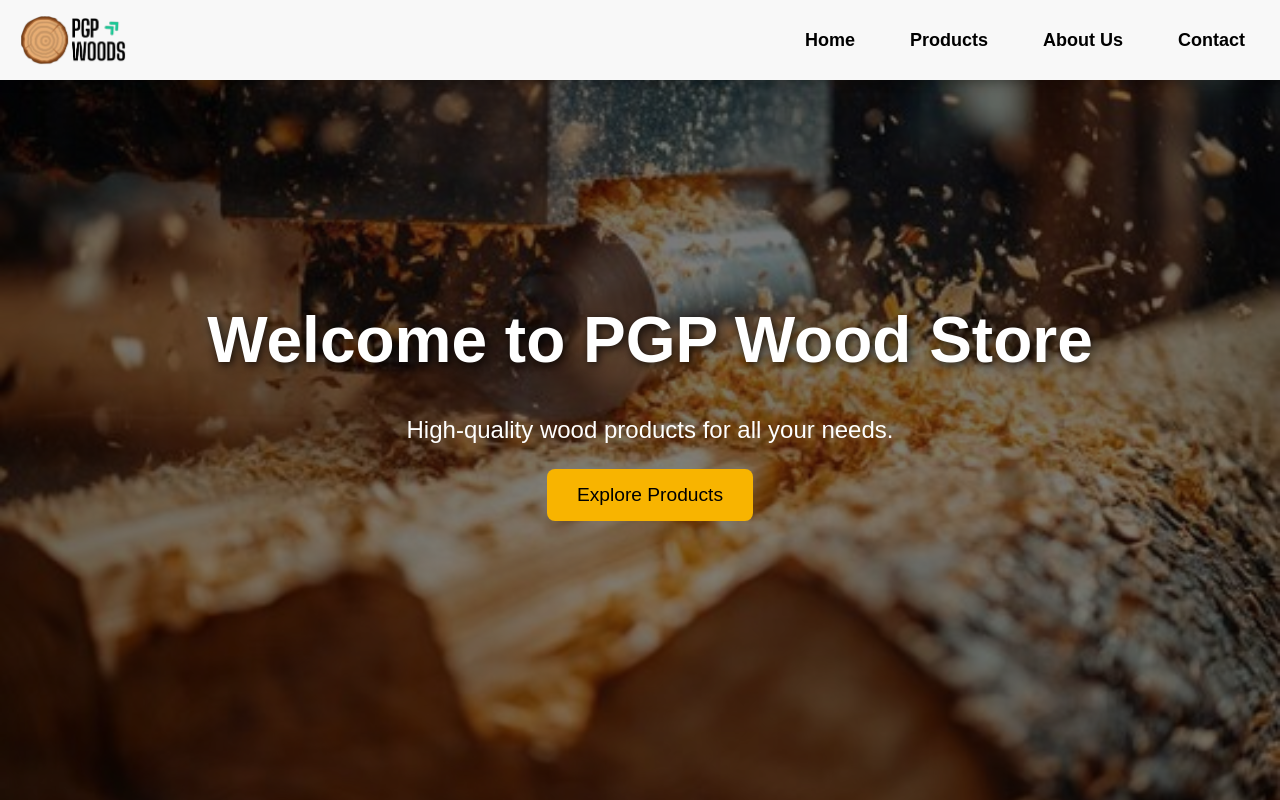
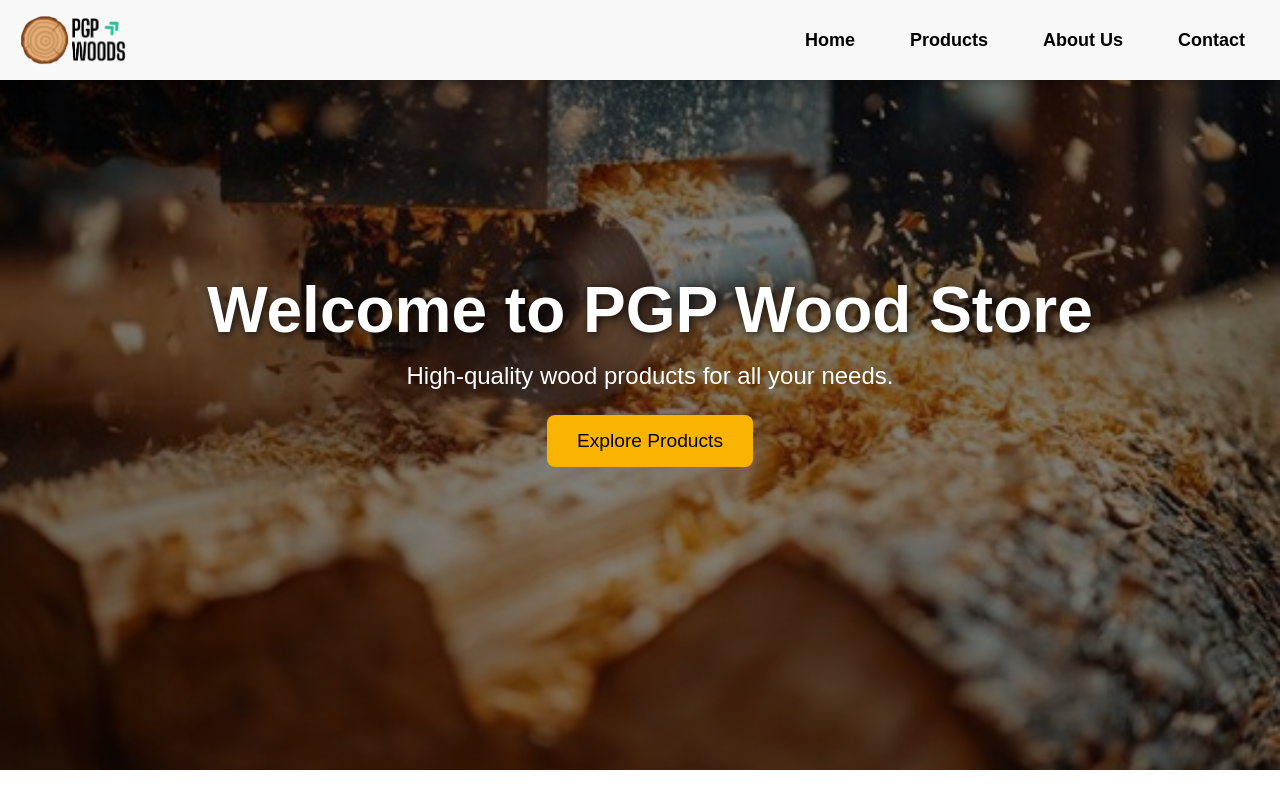
Before and after one commit to mavdranathunga/wood_store, a React (Create React App) app: page / in a window 1280 px wide. Shown: the top 800 px of the page. Built offline with nearby package versions, Linux system fonts and the light colour scheme.

Commit message:
Border white line fixed

```diff
--- a/src/App.css
+++ b/src/App.css
@@ -1,3 +1,11 @@
+* {
+  margin: 0;
+  padding: 0;
+  box-sizing: border-box; /* Include padding and border in element's width and height */
+}
+
+
+
 /* src/css/App.css */
 
 html, body {
@@ -22,13 +30,14 @@ html, body {
   align-items: center;
   /*padding: 20px;*/
   text-align: center;
+  width: 100%;
 }
 
 .footer {
   background-color: #070c31;
   color: white;
   text-align: center;
-  padding: 20px 0;
+  padding: 20px 0px;
   width: 100%;
   margin-top: auto;
 }
```
